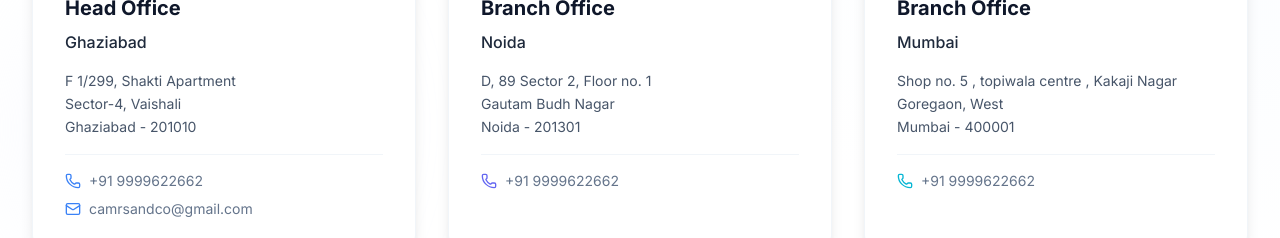
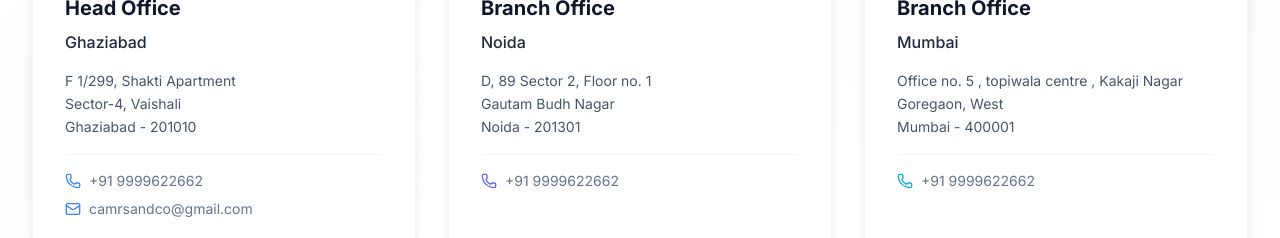
Before and after one commit to MRSANDCO/MRS-CO, a Next.js app: page / in a window 1280 px wide. Shown: the part 9883-10121 px from the top of the page. Built offline with nearby package versions, Linux system fonts and the light colour scheme; no server answers.

Commit message:
Mumbai address change

```diff
--- a/app/page.tsx
+++ b/app/page.tsx
@@ -2577,7 +2577,7 @@ Resume: ${
                 <div className="space-y-4 text-slate-600">
                   <p className="font-medium text-slate-800">Mumbai</p>
                   <p className="text-sm leading-relaxed ">
-                     Shop no. 5 , topiwala centre , Kakaji Nagar
+                     Office no. 5 , topiwala centre , Kakaji Nagar
                     <br />
                     Goregaon, West
                     <br />
```
